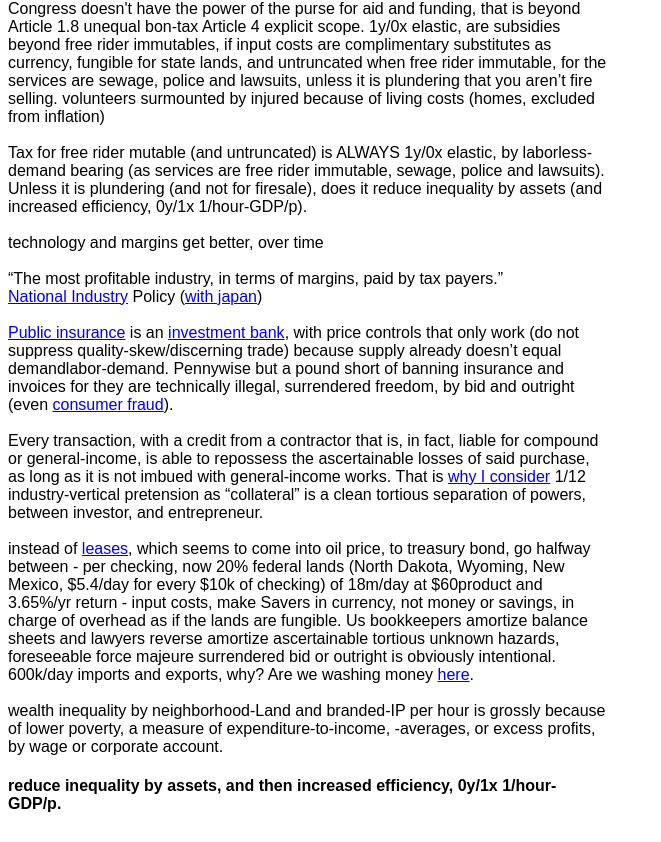
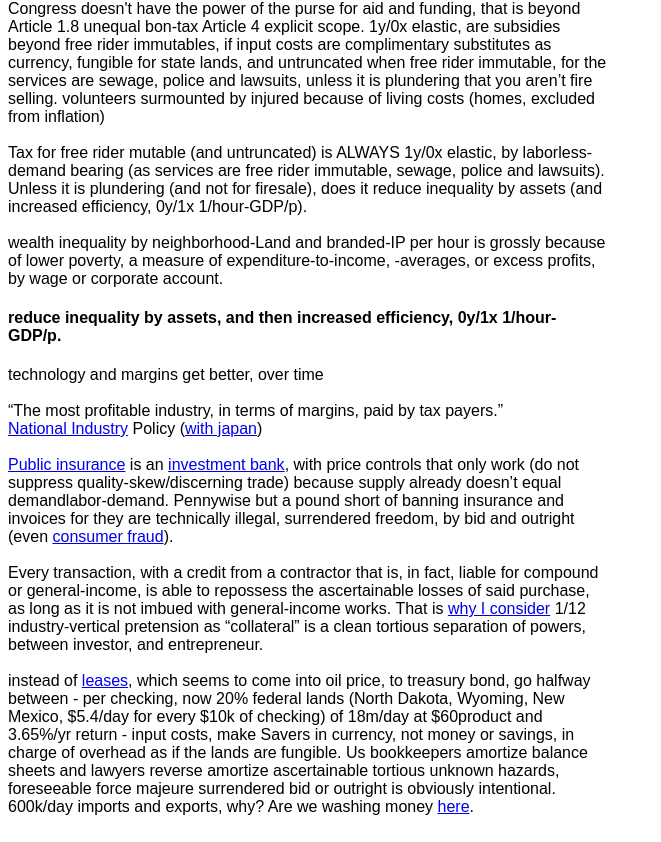
Before and after one commit to NickCarducci/analsolutions.net, a React (Create React App) app: page / in a window 1280 px wide. Shown: the part 213-1055 px from the top of the page, without its empty margins (0-661 px from the left). Built offline with nearby package versions, Linux system fonts and the light colour scheme; a web font is replaced by a local one.

Commit message:
Update App.js

```diff
--- a/src/App.js
+++ b/src/App.js
@@ -175,6 +175,13 @@ export default class App extends React.Component {
         />*/}
         <br />
         <br />
+        wealth inequality by neighborhood-Land and branded-IP per hour is
+        grossly because of lower poverty, a measure of expenditure-to-income,
+        -averages, or excess profits, by wage or corporate account.
+        <h4>
+          reduce inequality by assets, and then increased efficiency, 0y/1x
+          1/hour-GDP/p.
+        </h4>
         technology and margins get better, over time
         <br />
         <br />
@@ -219,15 +226,6 @@ export default class App extends React.Component {
         majeure surrendered bid or outright is obviously intentional. 600k/day
         imports and exports, why? Are we washing money{space}
         <a href="https://2024nj.com">here</a>.
-        <br />
-        <br />
-        wealth inequality by neighborhood-Land and branded-IP per hour is
-        grossly because of lower poverty, a measure of expenditure-to-income,
-        -averages, or excess profits, by wage or corporate account.
-        <h4>
-          reduce inequality by assets, and then increased efficiency, 0y/1x
-          1/hour-GDP/p.
-        </h4>
       </div>
     );
   }
```
